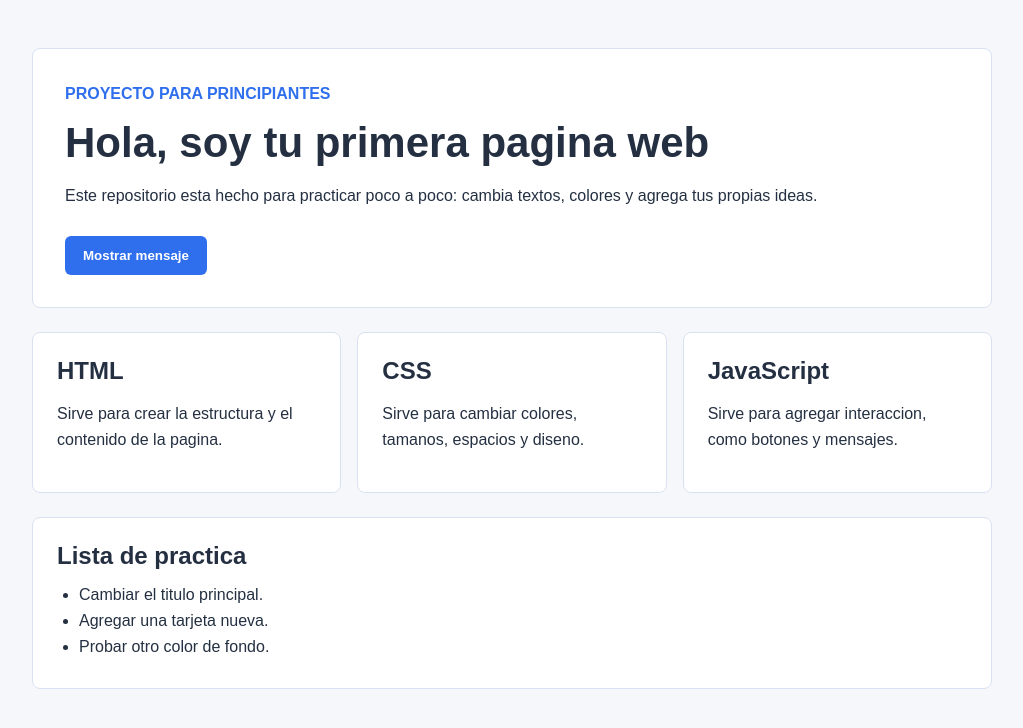
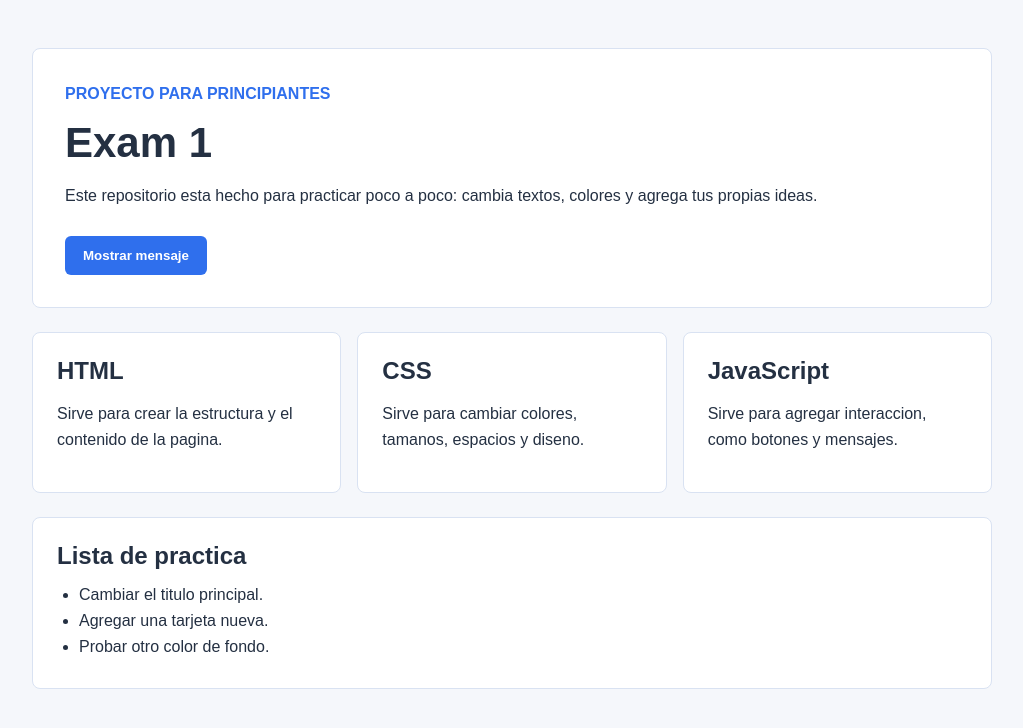
Before and after one commit to valemora0307-rgb/Exam-1, a plain HTML site: page index.html in a window 1280 px wide. Shown: the whole page, without its empty margins (128-1151 px from the left). Drawn offline with Linux system fonts and the light colour scheme.

Commit message:
Cambiar nombre a Exam 1

```diff
--- a/index.html
+++ b/index.html
@@ -3,14 +3,14 @@
   <head>
     <meta charset="UTF-8" />
     <meta name="viewport" content="width=device-width, initial-scale=1.0" />
-    <title>Mi Primer Proyecto</title>
+    <title>Exam 1</title>
     <link rel="stylesheet" href="styles.css" />
   </head>
   <body>
     <main class="page">
       <section class="intro">
         <p class="tag">Proyecto para principiantes</p>
-        <h1>Hola, soy tu primera pagina web</h1>
+        <h1>Exam 1</h1>
         <p>
           Este repositorio esta hecho para practicar poco a poco: cambia textos,
           colores y agrega tus propias ideas.
```
Also changed, not shown: 1 other file.
